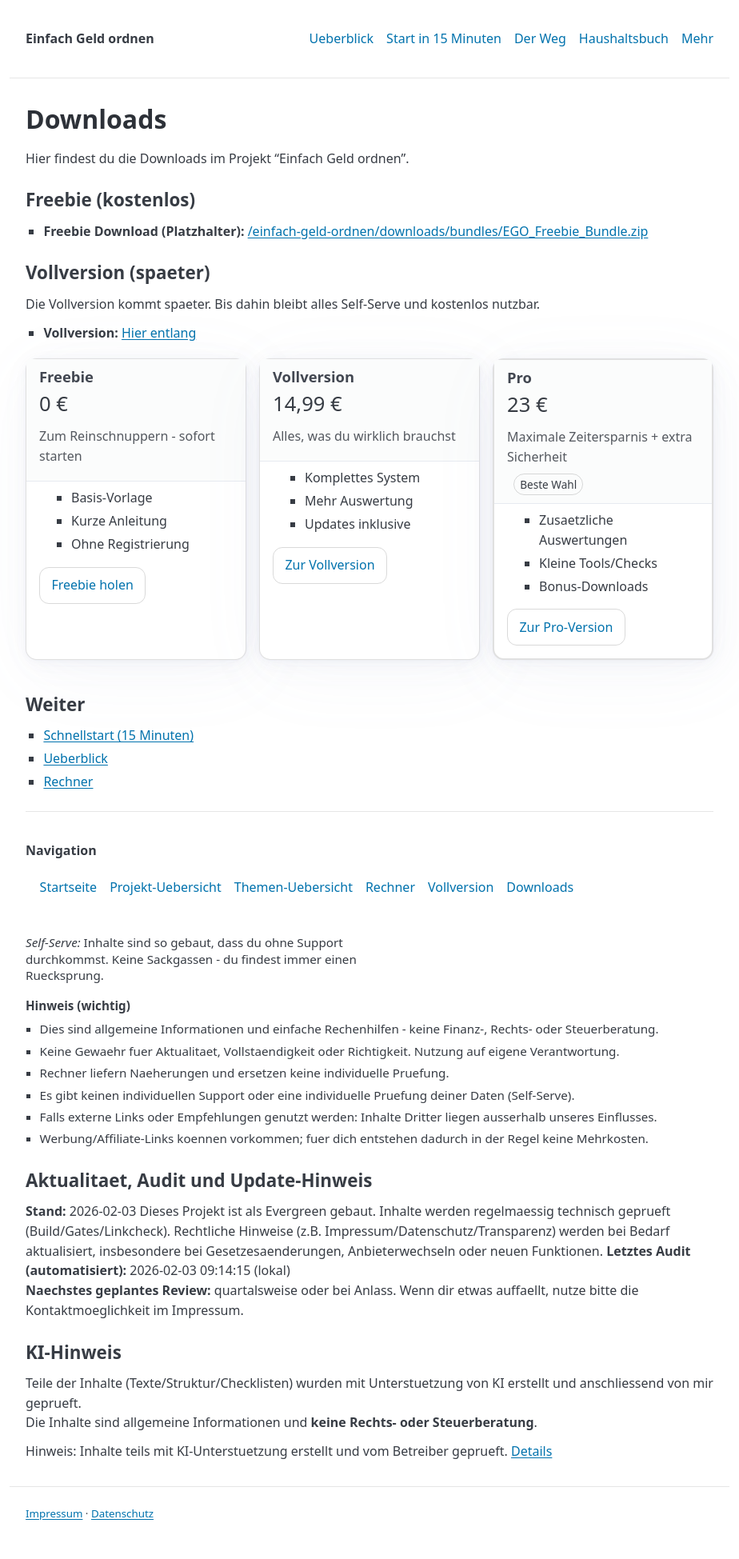
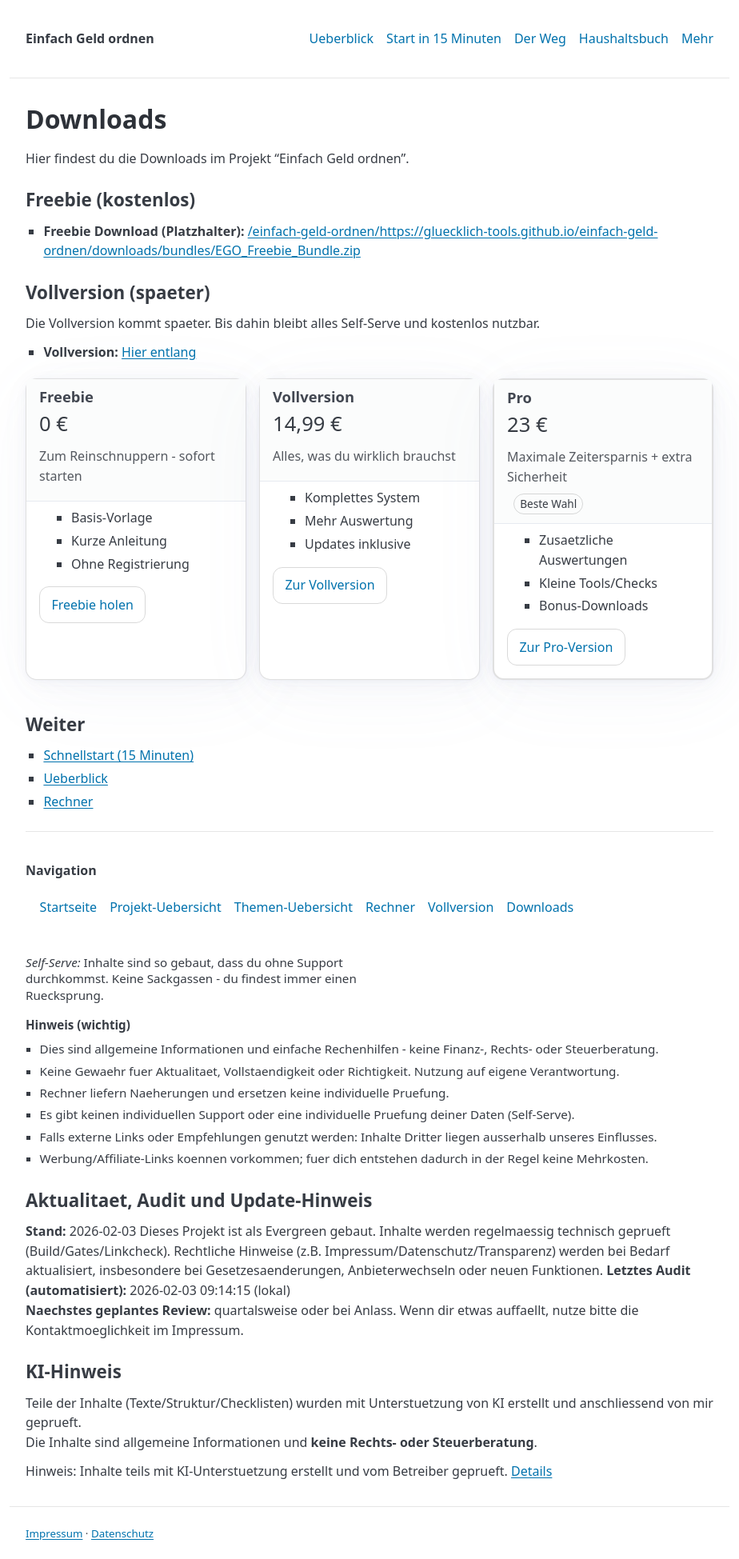
Before and after one commit to gluecklich-tools/einfach-geld-ordnen, a Jekyll site: the page built from seiten/downloads.md, in a window 1280 px wide. Shown: the whole page at 80% size, without its empty margins (178-1102 px from the left). Built offline with Jekyll 4.4.1, drawn with Linux system fonts in a browser that asks for light colours; before the commit the page ends 1924 px from its top, so only the background shows below that; some of the changed lines change nothing that is shown.

Commit message:
Klaus-Run: automated gates + push 2026-02-20 21:33

```diff
--- a/seiten/downloads.md
+++ b/seiten/downloads.md
@@ -20,7 +20,7 @@ Hier findest du die Downloads im Projekt "Einfach Geld ordnen".
 ## Freebie (kostenlos)
 
 - **Freebie Download (Platzhalter):**
-  [{{ site.baseurl }}/downloads/bundles/EGO_Freebie_Bundle.zip]({{ site.baseurl }}/assets/downloads/{{ site.baseurl }}/downloads/bundles/EGO_Freebie_Bundle.zip)
+  [{{ site.baseurl }}/https://gluecklich-tools.github.io{{ site.baseurl }}/downloads/bundles/EGO_Freebie_Bundle.zip]({{ site.baseurl }}/assets/downloads/{{ site.baseurl }}/https://gluecklich-tools.github.io{{ site.baseurl }}/downloads/bundles/EGO_Freebie_Bundle.zip)
 
 ## Vollversion (spaeter)
 
```
